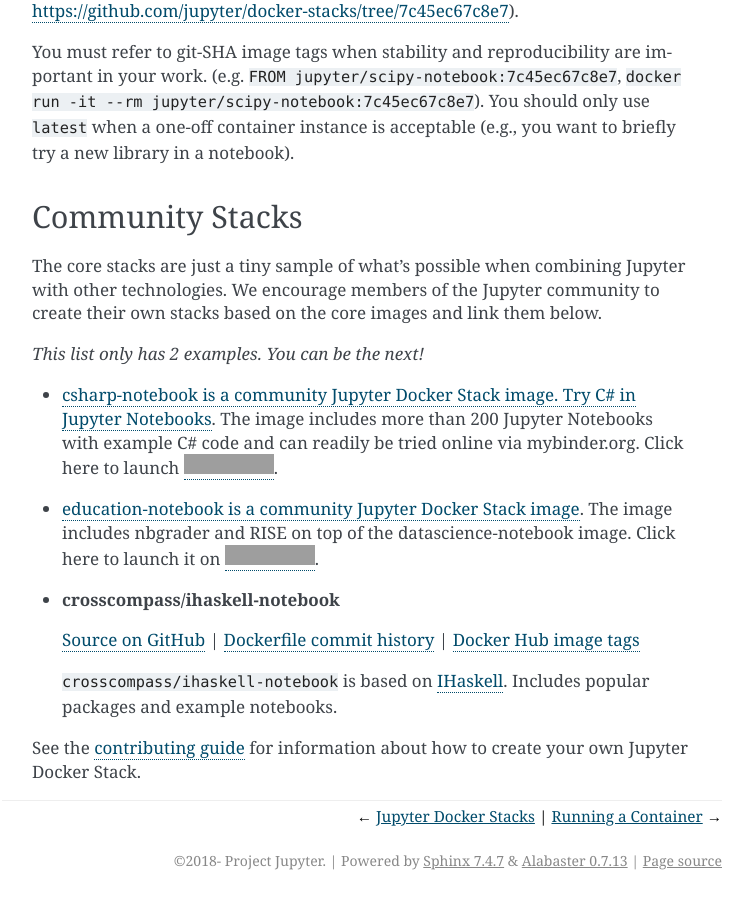
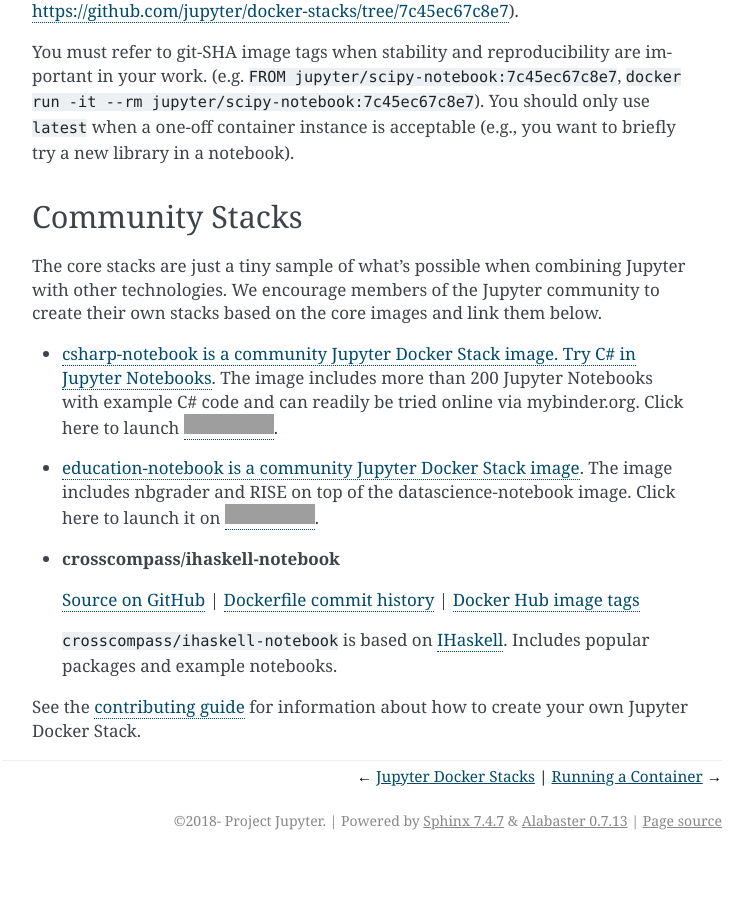
Before and after one commit to jupyter/docker-stacks, a Sphinx documentation site: the page built from docs/using/selecting.md, in a window 1280 px wide and 900 px high, scrolled down 4201 px. Shown: the whole window, without its empty margins (388-1141 px from the left). Built offline with Sphinx 7.4.7, drawn with Linux system fonts in a browser that asks for light colours; after the commit the page ends 5061 px from its top, so only the background shows below that; grey boxes are pictures that could not be loaded.

Commit message:
docs Community Stacks remove "list has only 2 examples"

```diff
--- a/docs/using/selecting.md
+++ b/docs/using/selecting.md
@@ -142,8 +142,6 @@
 
 The core stacks are just a tiny sample of what's possible when combining Jupyter with other technologies. We encourage members of the Jupyter community to create their own stacks based on the core images and link them below.
 
-*This list only has 2 examples. You can be the next!*
-
 * [csharp-notebook is a community Jupyter Docker Stack image. Try C# in Jupyter Notebooks](https://github.com/tlinnet/csharp-notebook). The image includes more than 200 Jupyter Notebooks with example C# code and can readily be tried online via mybinder.org. Click here to launch [![Binder](https://mybinder.org/badge_logo.svg)](https://mybinder.org/v2/gh/tlinnet/csharp-notebook/master).
 
 * [education-notebook is a community Jupyter Docker Stack image](https://github.com/umsi-mads/education-notebook). The image includes nbgrader and RISE on top of the datascience-notebook image. Click here to launch it on [![Binder](https://mybinder.org/badge_logo.svg)](https://mybinder.org/v2/gh/umsi-mads/education-notebook/master).
```
